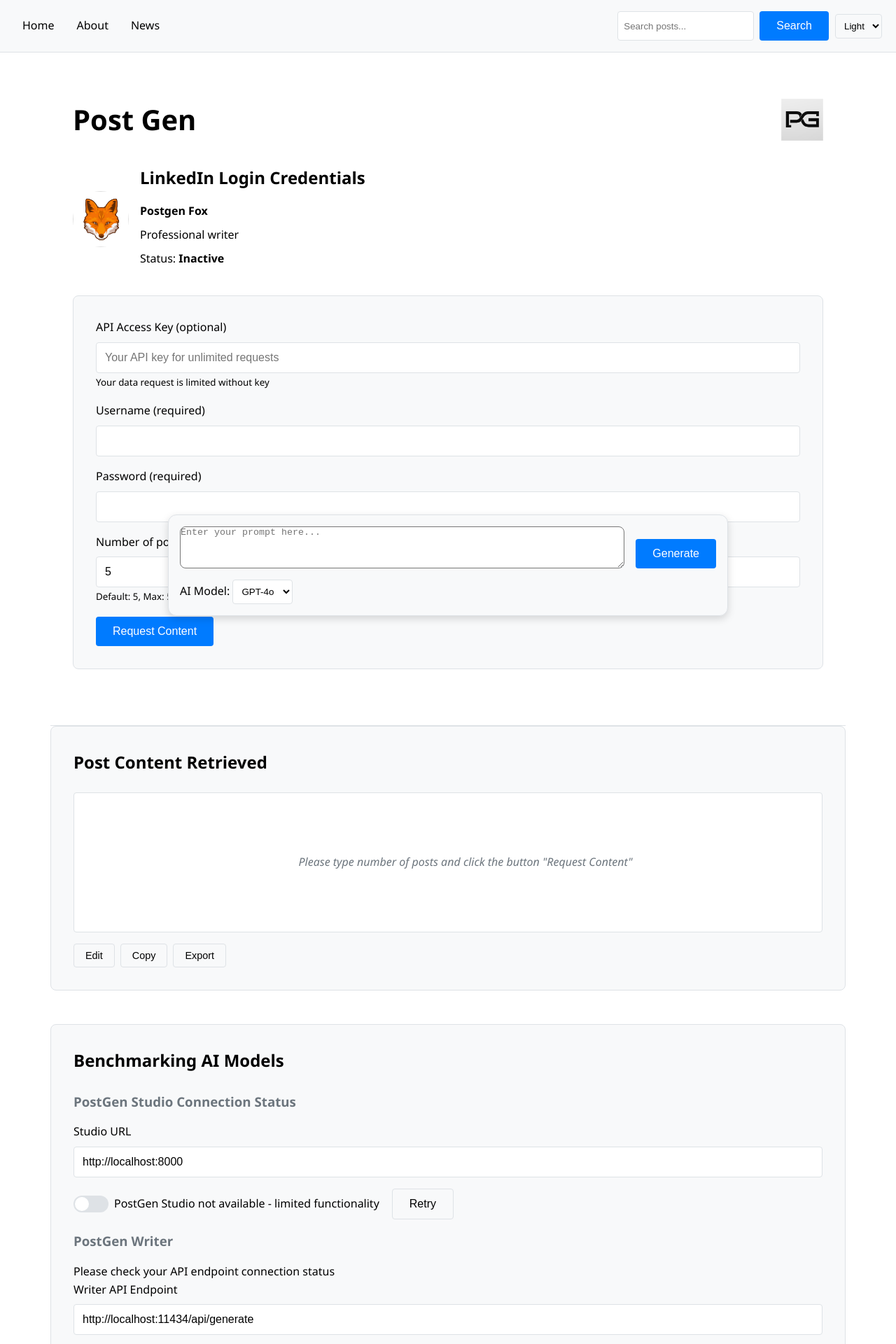
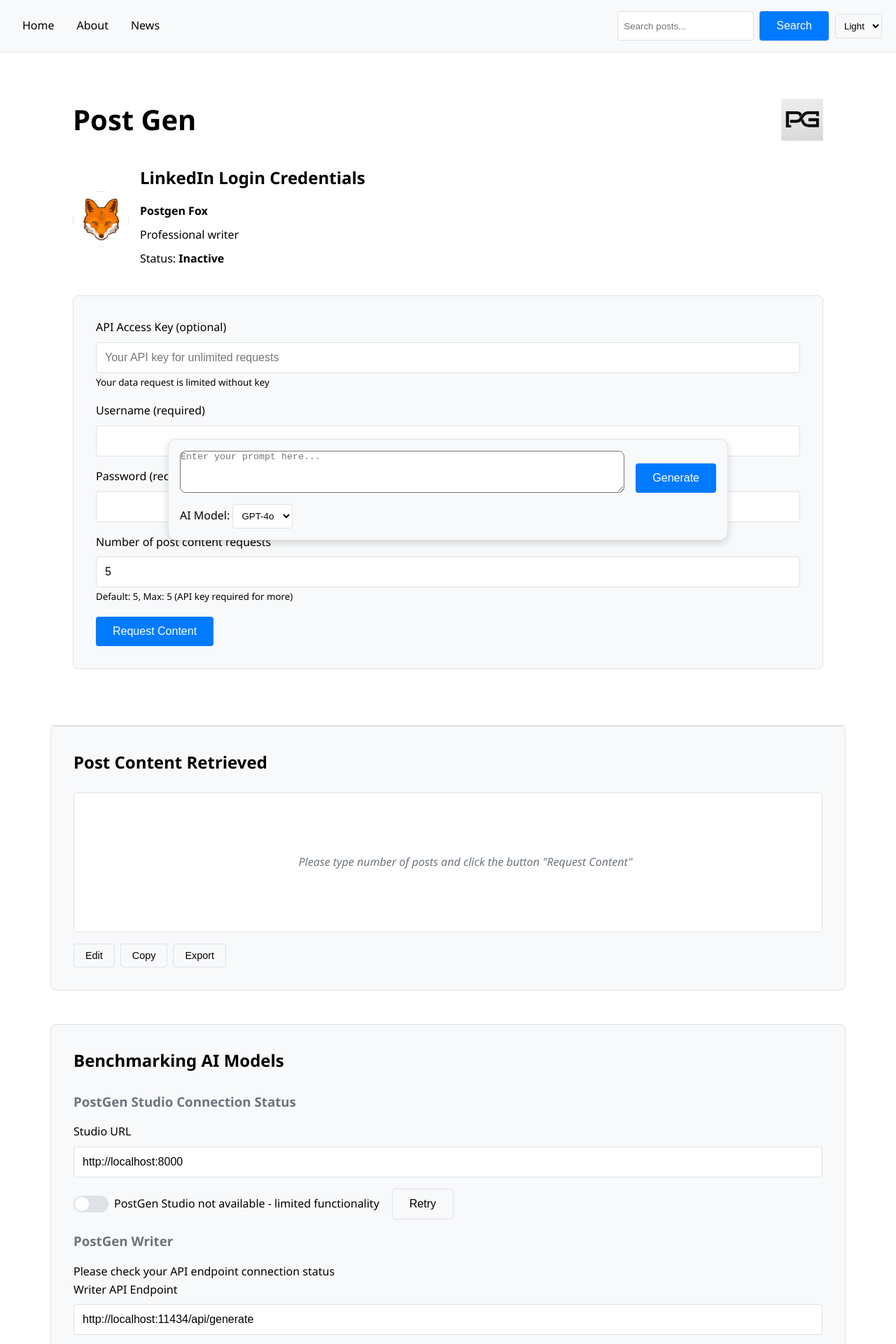
Before and after one commit to maiChuong/cmpro-postgen, a Jekyll site: the page built from postgen_web/index.md, in a window 1280 px wide. Shown: the top 1920 px of the page at 70% size. Built offline with Jekyll 4.4.1, drawn with Linux system fonts in a browser that asks for light colours.

Commit message:
Update each style.css

```diff
--- a/assets/css/style.css
+++ b/assets/css/style.css
@@ -342,7 +342,7 @@
 /* Prompt Container */
 .prompt-container {
   position: fixed;
-  bottom: 20px;
+  bottom: 128px;
   left: 50%;
   transform: translateX(-50%);
   width: 90%;
--- a/postgen_web/assets/css/style.css
+++ b/postgen_web/assets/css/style.css
@@ -342,7 +342,7 @@
 /* Prompt Container */
 .prompt-container {
   position: fixed;
-  bottom: 20px;
+  bottom: 128px;
   left: 50%;
   transform: translateX(-50%);
   width: 90%;
```
